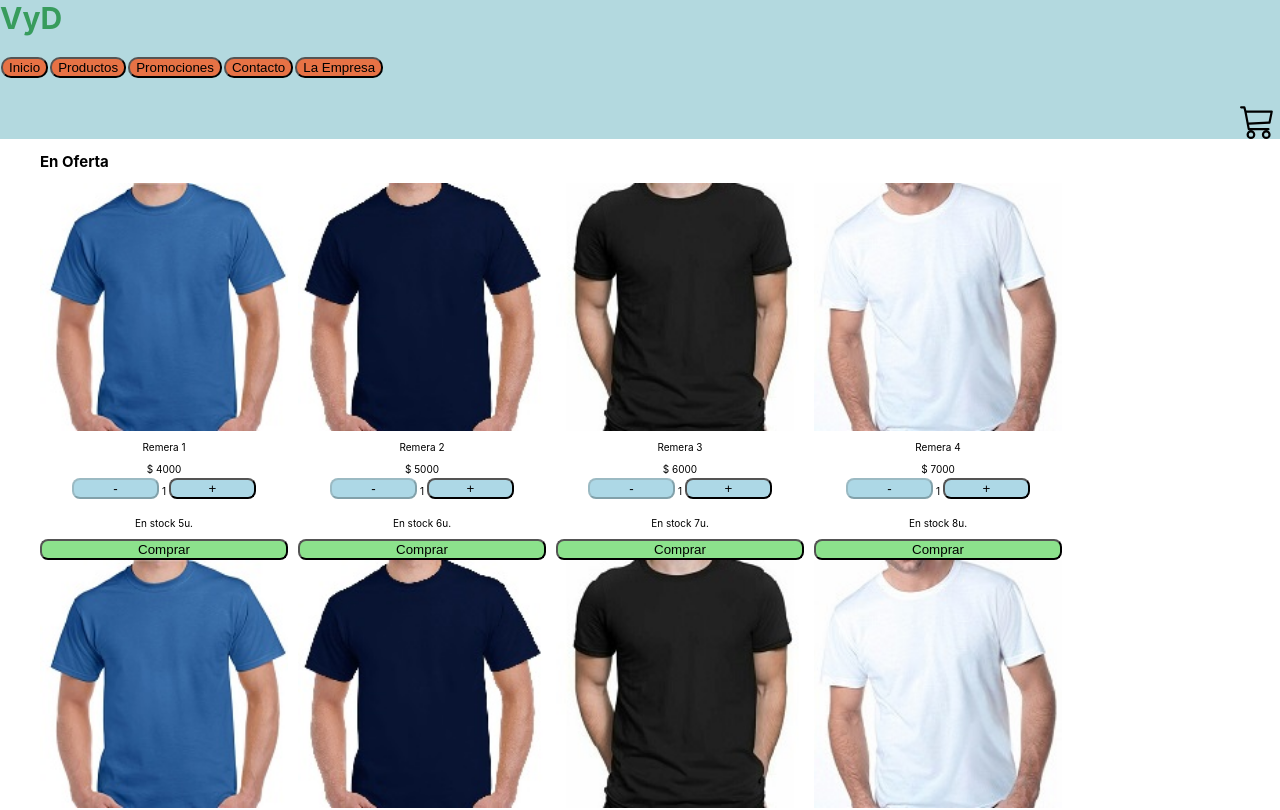
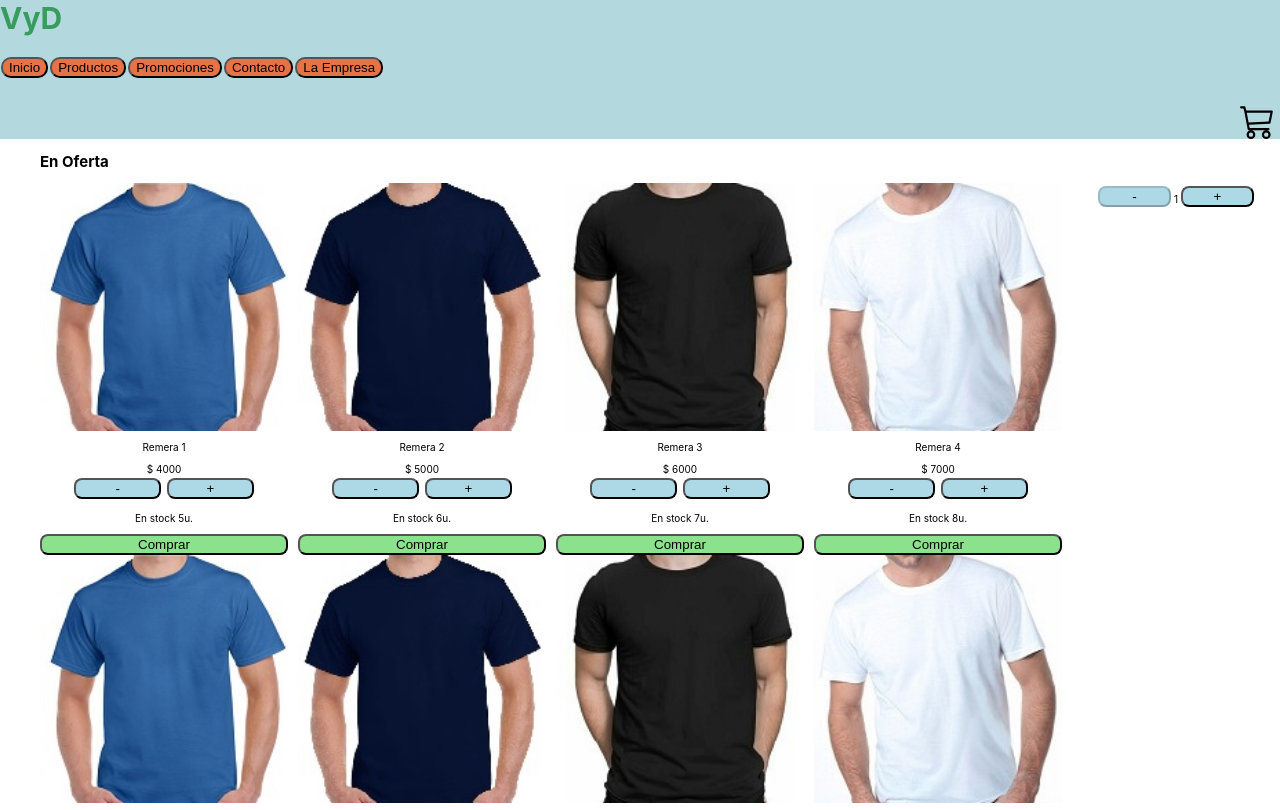
Before and after one commit to JonatanHE/e-commerce-VyD, a React (Create React App) app: page / in a window 1280 px wide. Shown: the top 810 px of the page. Built offline with nearby package versions, Linux system fonts and the light colour scheme.

Commit message:
Intento de resolver itemCount

```diff
--- a/src/components/ItemCount/ItemCount.js
+++ b/src/components/ItemCount/ItemCount.js
@@ -1,7 +1,7 @@
 import { useState, useEffect } from 'react'
 
-const ItemCount = ({stock}) => {
-    const [contador, setContador] = useState(1)
+const ItemCount = ({initial, stock}) => {
+    const [contador, setContador] = useState(initial)
 
     const addNumber = () =>{
         setContador(contador + 1)
--- a/src/components/ItemListContainer/ItemListContainer.js
+++ b/src/components/ItemListContainer/ItemListContainer.js
@@ -2,6 +2,7 @@ import { useEffect, useState } from "react"
 import ItemList from "../ItemList/ItemList"
 import './ItemListContainer.scss'
 import products from '../../utils/products.mock'
+import ItemCount from "../ItemCount/ItemCount"
 
 const ItemListContainer = ({section}) => {
 
@@ -12,6 +13,10 @@ const ItemListContainer = ({section}) => {
             resolve(products)
         }, 2000)
     })
+
+    const onAdd=(quantity)=>{
+        console.log(`Compraste ${quantity} unidades`)
+    }
 
     useEffect(() => {
         getProducts
@@ -29,6 +34,7 @@ const ItemListContainer = ({section}) => {
         <div className='list-products'>
             <h2>{section}</h2>
             <ItemList dataProducts={listProducts}/>
+            <ItemCount initial={1} stock={5} onAdd={onAdd}/>
         </div>
     )
 }
```
